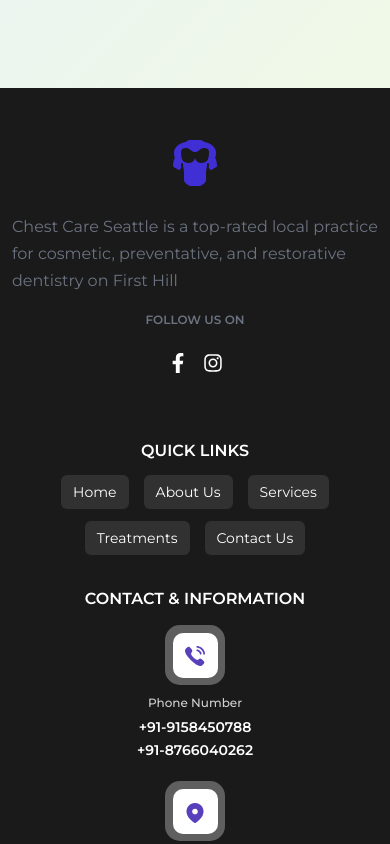
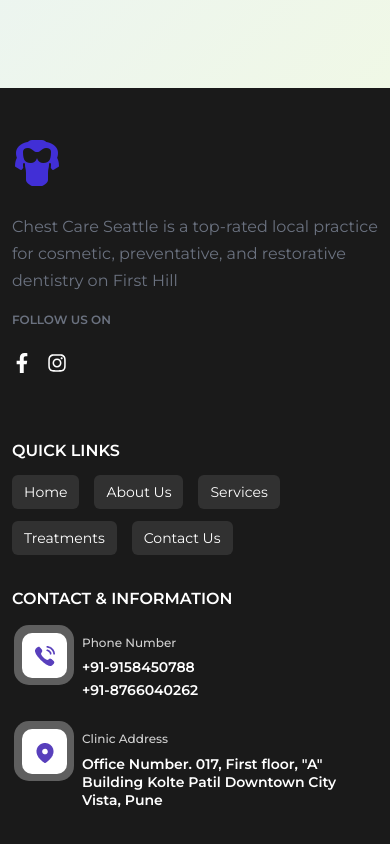
Before and after one commit to RohitStar45/Hospital-Management, a React (Vite) app: page / in a window 390 px wide. Shown: the part 8440-9284 px from the top of the page. Built offline with nearby package versions, Linux system fonts and the light colour scheme.

Commit message:
Footer Left Aligned for Mobile with Centered Copyright

```diff
--- a/src/sections/Footer/Footer.scss
+++ b/src/sections/Footer/Footer.scss
@@ -197,7 +197,7 @@ footer {
 @media (max-width: 575px) {
     footer {
         .footer-logo {
-            text-align: center;
+            text-align: left;
             margin-bottom: 25px;
 
             img {
@@ -206,7 +206,7 @@ footer {
         }
 
         .social-logo {
-            text-align: center;
+            text-align: left;
             margin-bottom: 30px;
 
             p {
@@ -214,7 +214,6 @@ footer {
             }
 
             ul {
-                justify-content: center;
                 display: flex;
                 gap: 15px;
 
@@ -226,7 +225,7 @@ footer {
         }
 
         .footer-link {
-            text-align: center;
+            text-align: left;
             margin-top: 30px;
             margin-bottom: 30px;
 
@@ -237,7 +236,6 @@ footer {
             ul {
                 display: flex;
                 flex-wrap: wrap;
-                justify-content: center;
                 gap: 15px;
 
                 li {
@@ -260,7 +258,7 @@ footer {
         }
 
         .footer-contact {
-            text-align: center;
+            text-align: left;
 
             p {
                 margin-bottom: 15px;
@@ -268,17 +266,18 @@ footer {
         }
 
         .contact-list {
-            flex-direction: column;
-            text-align: center;
+            flex-direction: row;
+            text-align: left;
             margin-bottom: 25px;
             margin-top: 20px;
+            align-items: flex-start;
 
             .contact-icon {
                 width: 45px;
                 height: 45px;
                 line-height: 45px;
                 border-radius: 10px;
-                margin-bottom: 15px;
+                flex-shrink: 0;
 
                 &::before {
                     width: 60px;
@@ -290,8 +289,8 @@ footer {
             }
 
             .contact-text {
-                margin-left: 0;
-                width: 100%;
+                margin-left: 15px;
+                width: calc(100% - 60px);
 
                 h5 {
                     font-size: 14px;
@@ -305,6 +304,8 @@ footer {
             padding: 25px 15px;
 
             .copy-text {
+                text-align: center; // Keep copyright centered
+
                 p {
                     font-size: 12px;
                     line-height: 1.8;
```
